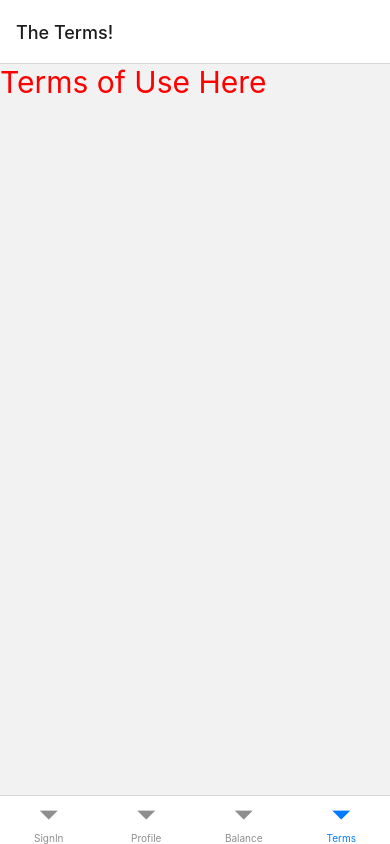
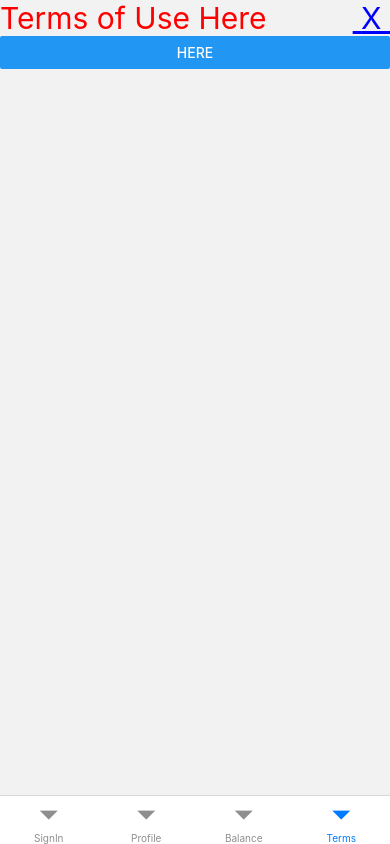
Before and after one commit to SinaSultani/project_luna, a React Native app: screen /Terms in a window 390 px wide. Built offline with nearby package versions, Linux system fonts and the light colour scheme.

Commit message:
Terms View Stack (no header)

```diff
--- a/App.js
+++ b/App.js
@@ -28,6 +28,7 @@ import Balance from './screens/Balance';
 import Terms from './screens/Terms';
 import TopUp from './screens/TopUp';
 import CompleteTopUp from './screens/CompleteTopUp';
+import TermsComplete from './screens/TermsComplete';
 
 const Tab = createBottomTabNavigator(); // for bottom navigation
 
@@ -104,10 +105,15 @@ function BalanceStackScreen() {
 
 function TermsStackScreen() {
   return (
-    <TermsStack.Navigator>
+    <TermsStack.Navigator
+    screenOptions={{ headerShown: false }}>
       <TermsStack.Screen
-        name="The Terms!"
+        name="The Terms"
         component={Terms}
+      />
+      <TermsStack.Screen
+        name="TermsComplete"
+        component={TermsComplete}
       />
     </TermsStack.Navigator>
   );
@@ -139,7 +145,7 @@ const App = ( {navigation} ) => {
             <Stack.Screen name="Main" component={SignInStackScreen} />
             <Stack.Screen name="Your Profile" component={ProfileStackScreen} />
             <Stack.Screen  name="Terms of use" component={TermsStackScreen} />
-            <Stack.Screen name="Top Up" component={BalanceStackScreen}/>
+            <Stack.Screen  name="Top Up" component={BalanceStackScreen}/>
           </Stack.Group>
 
       </Stack.Navigator>
--- a/screens/Balance.js
+++ b/screens/Balance.js
@@ -1,9 +1,5 @@
-import { NavigationContainer } from '@react-navigation/native';
 import React from 'react';
-import { ListViewBase, ListViewComponent, SafeAreaView, Text, View, FlatList, StyleSheet, StatusBar, Button} from "react-native"
-
-import { ScreenStack } from 'react-native-screens';
-import TopUp from './TopUp';
+import { SafeAreaView, Text, View, StyleSheet, StatusBar, Button} from "react-native"
 
 
 
--- a/screens/SignIn.js
+++ b/screens/SignIn.js
@@ -1,9 +1,10 @@
 import React from 'react';
-import { SafeAreaView, Text, View} from "react-native"
+import { SafeAreaView, Text, View, Image, StyleSheet} from "react-native"
 
 const SignIn = () => {
     return (
-        <SafeAreaView style={{flex: 1}}>
+        <SafeAreaView style={styles.container}>
+            <Image style={styles.image} source={require("../assets/bosi-logo.png")} />
             <View style={{ height: 100}}>
                 <Text style={{color: "red", fontSize: 30,}}>
                     SignIn Sheet Here
@@ -12,5 +13,17 @@ const SignIn = () => {
         </SafeAreaView>
     )
 }
-
+const styles = StyleSheet.create({
+    container: {
+        flex: 1,
+        backgroundColor: "#fff",
+        alignItems: "center",
+        justifyContent: "center",
+    },
+    image: {
+        marginBottom: 40,
+        width: 200,
+        height: 200
+    }
+})
 export default SignIn
--- a/screens/Terms.js
+++ b/screens/Terms.js
@@ -1,18 +1,52 @@
+import { Link } from '@react-navigation/native';
 import React from 'react';
-import { View, Text, SafeAreaView} from "react-native"
+import { View, Text, SafeAreaView, Button, StyleSheet} from "react-native"
 
-const Terms = () => {
+const Terms = ({navigation}) => {
+
+    const toTermsComplete = () => {
+      return navigation.navigate('TermsComplete')
+    }
+    const handleBack = () => {
+        return navigation.goBack()
+      }
+
     return (
-
         <SafeAreaView style={{ flex: 1 }}>
-            <View style={{ height: 100 }}>
+            <View style={styles.wrapper}>
                 <Text style={{ color: "red", fontSize: 30, }}>
                     Terms of Use Here
                 </Text>
+                <Text onPress={() => handleBack()} style={styles.exit}> X </Text>
             </View>
+                <Button title="Here" style={{width: "40px"}} onPress={() => toTermsComplete()}>
+                    To Open tap here!
+                </Button>
+
         </SafeAreaView>
 
     )
 }
 
+const styles = StyleSheet.create({
+    wrapper: {
+        display:"flex",
+        flexDirection: "row",
+        justifyContent:"space-between"
+    },
+    text: {
+        flex:1,
+        marginTop: 50,
+        textAlign: "center"
+    },
+    exit: {
+        textDecorationLine: 'underline',
+        color: "blue",
+        fontSize: 30
+    }
+})
+
+
 export default Terms
+
+// skapa component TermsComplete och kasta den i stack
--- /dev/null
+++ b/screens/TermsComplete.js
@@ -0,0 +1,40 @@
+import React from 'react'
+import { Text, StyleSheet } from 'react-native'
+import { SafeAreaView } from 'react-native-safe-area-context'
+
+
+const TermsComplete = ( {navigation} ) => {
+
+  const handleBack = () => {
+    return navigation.goBack()
+  }
+
+
+  return (
+    <SafeAreaView style={styles.wrapper}>
+         <Text style={styles.text}>Here you can read about the terms for mobile app development</Text>
+         <Text onPress={() => handleBack()} style={styles.exit}> X </Text>
+
+    </SafeAreaView>
+  )
+}
+
+const styles = StyleSheet.create({
+    wrapper: {
+        display:"flex",
+        flexDirection: "row",
+        justifyContent:"space-between"
+    },
+    text: {
+        flex:1,
+        marginTop: 50,
+        textAlign: "center"
+    },
+    exit: {
+        textDecorationLine: 'underline',
+        color: "blue",
+        fontSize: 30
+    }
+})
+
+export default TermsComplete
```
Also changed, not shown: assets/bosi-logo.png (added).
